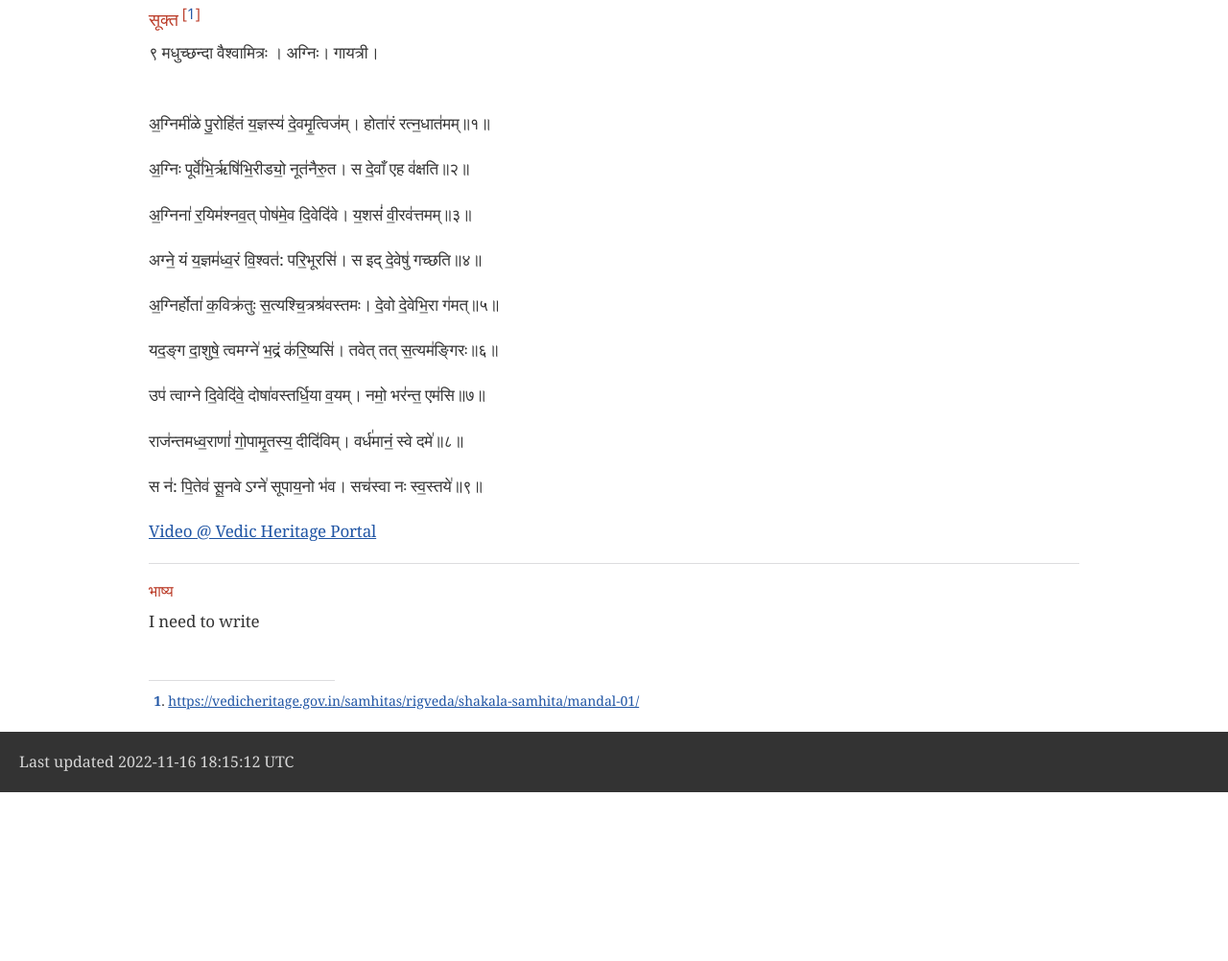
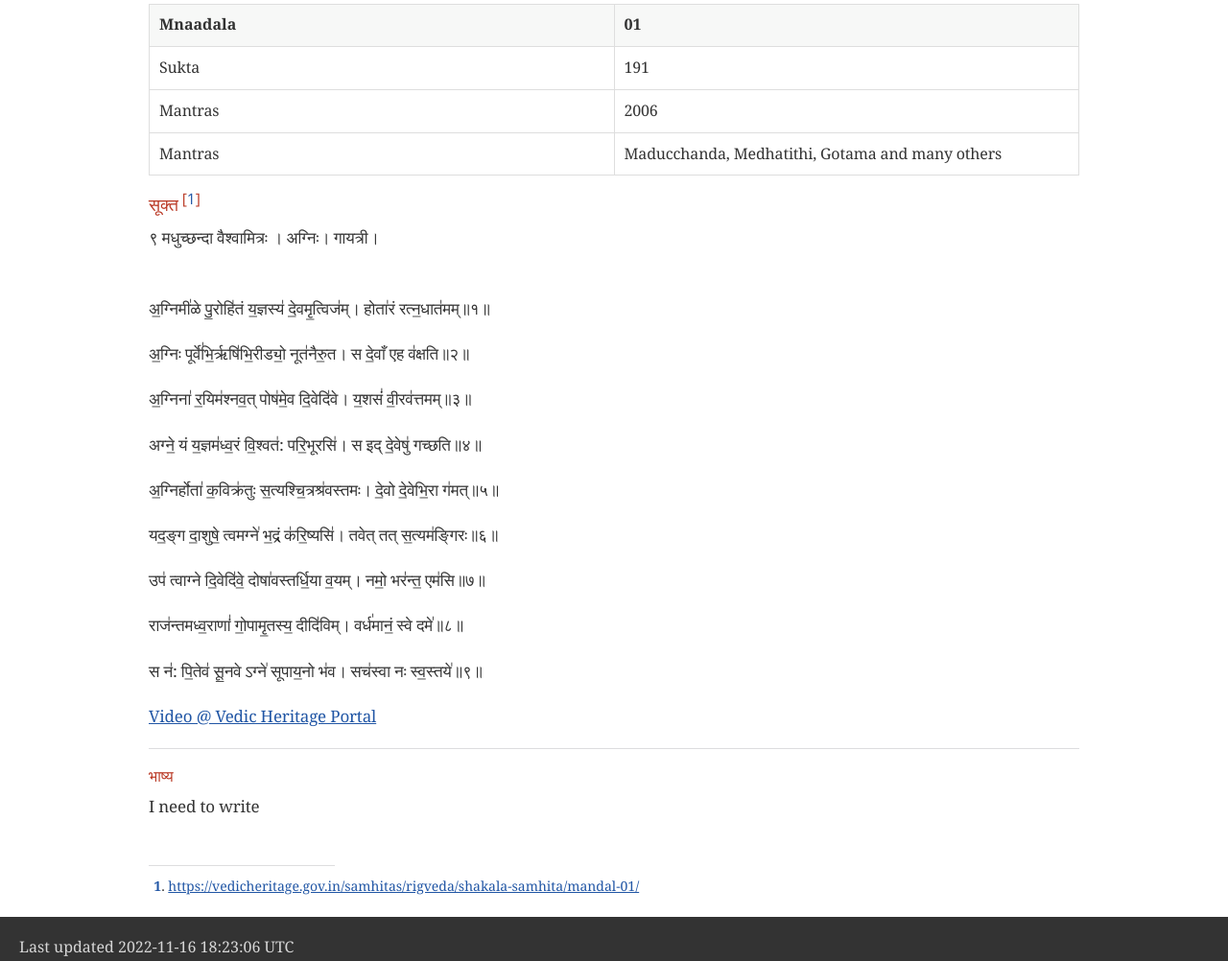
Before and after one commit to abhiesa/prasthanatrayi, a plain HTML site: page docs/index.html in a window 1280 px wide. Shown: the part 1916-2918 px from the top of the page at 96% size. Before the commit the page ends 2742 px from the top, so only its background shows below. Drawn offline with nearby package versions, Linux system fonts and the light colour scheme; a web font is replaced by a local one.

Commit message:
Automated Build

```diff
--- a/docs/index.html
+++ b/docs/index.html
@@ -517,6 +517,32 @@ My current thoughts. Definately will be polished, and get&#8217;s better.
 </div>
 <div class="sect3">
 <h4 id="_mandala_01">Mandala 01</h4>
+<table class="tableblock frame-all grid-all stretch">
+<colgroup>
+<col style="width: 50%;">
+<col style="width: 50%;">
+</colgroup>
+<thead>
+<tr>
+<th class="tableblock halign-left valign-top">Mnaadala</th>
+<th class="tableblock halign-left valign-top">01</th>
+</tr>
+</thead>
+<tbody>
+<tr>
+<td class="tableblock halign-left valign-top"><p class="tableblock">Sukta</p></td>
+<td class="tableblock halign-left valign-top"><p class="tableblock">191</p></td>
+</tr>
+<tr>
+<td class="tableblock halign-left valign-top"><p class="tableblock">Mantras</p></td>
+<td class="tableblock halign-left valign-top"><p class="tableblock">2006</p></td>
+</tr>
+<tr>
+<td class="tableblock halign-left valign-top"><p class="tableblock">Mantras</p></td>
+<td class="tableblock halign-left valign-top"><p class="tableblock">Maducchanda, Medhatithi, Gotama and many others</p></td>
+</tr>
+</tbody>
+</table>
 <div class="sect4">
 <h5 id="_सूक्त_1">सूक्त <sup class="footnote">[<a id="_footnoteref_1" class="footnote" href="#_footnotedef_1" title="View footnote.">1</a>]</sup></h5>
 <div class="paragraph">
@@ -574,7 +600,7 @@ My current thoughts. Definately will be polished, and get&#8217;s better.
 </div>
 <div id="footer">
 <div id="footer-text">
-Last updated 2022-11-16 18:15:12 UTC
+Last updated 2022-11-16 18:23:06 UTC
 </div>
 </div>
 </body>
```
Also changed, not shown: 1 other file.
